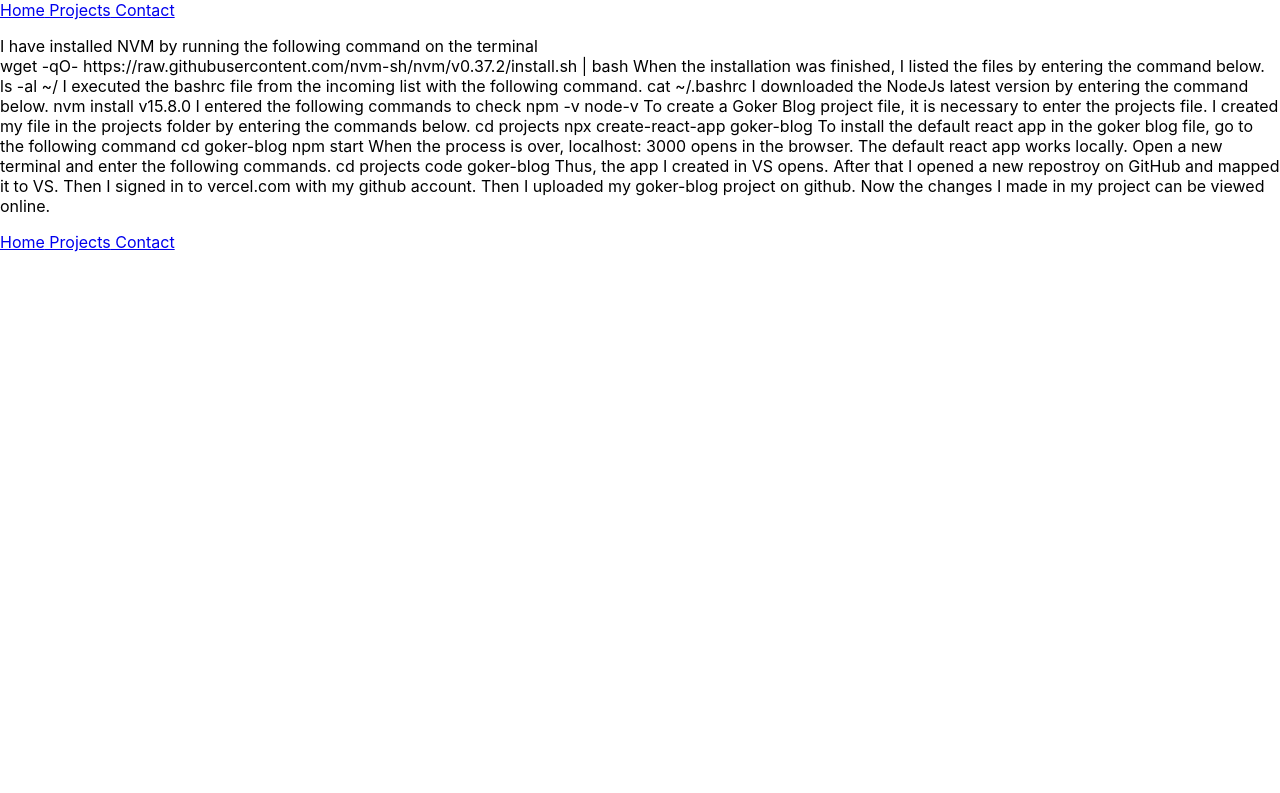
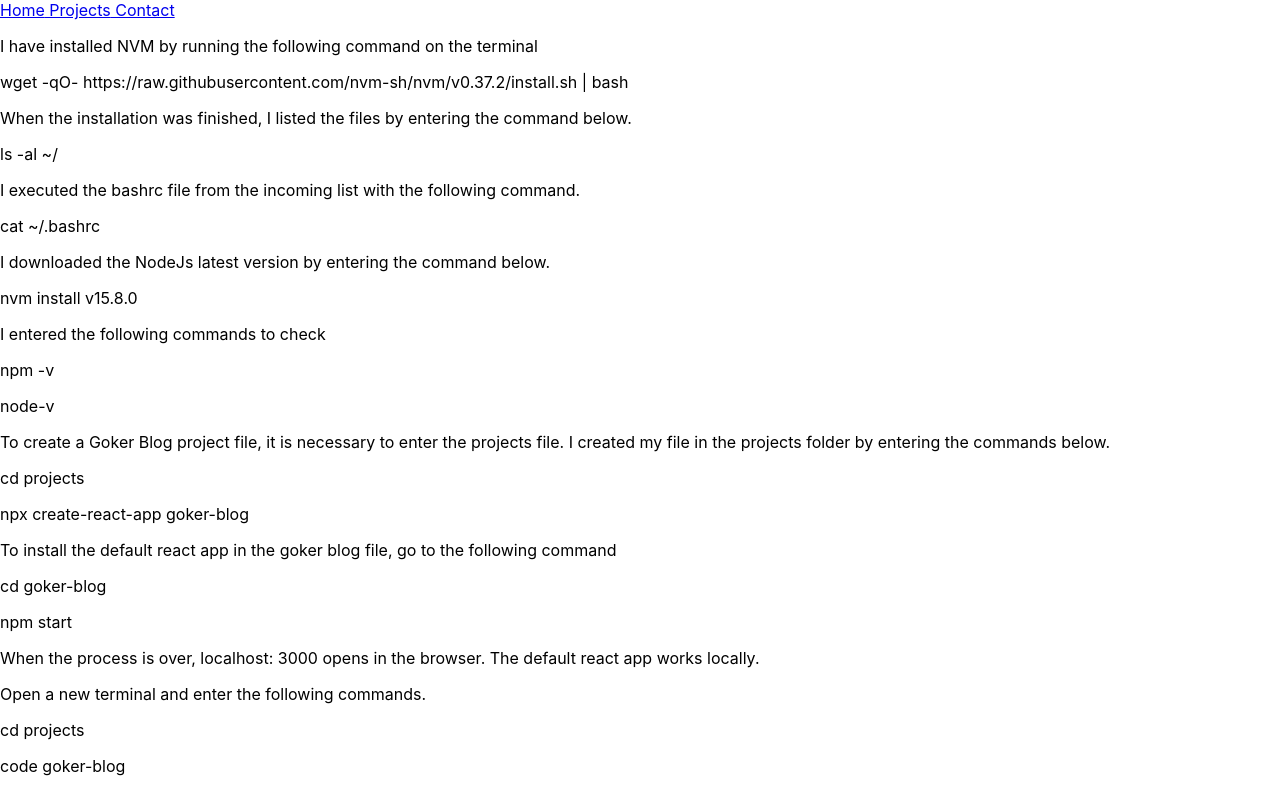
Before and after one commit to gokerlek/goker-blog, a React (Create React App) app: page / in a window 1280 px wide. Shown: the top 793 px of the page. Built offline with nearby package versions, Linux system fonts and the light colour scheme.

Commit message:
Mission completed

```diff
--- a/src/day1.js
+++ b/src/day1.js
@@ -1,56 +1,60 @@
 export const Day1 = () => {
     return <div className="day1">
         <p>
-            I have installed NVM by running the following command on the terminal <br></br>
-
-                wget -qO- https://raw.githubusercontent.com/nvm-sh/nvm/v0.37.2/install.sh | bash
-
-                When the installation was finished, I listed the files by entering the command below.
-
-                ls -al ~/
-
-                I executed the bashrc file from the incoming list with the following command.
-
-                cat ~/.bashrc
-
-                I downloaded the NodeJs latest version by entering the command below.
-
-                nvm install v15.8.0
-
-                I entered the following commands to check
-
-                npm -v
-
-                node-v
-
-                To create a Goker Blog project file, it is necessary to enter the projects file. I created my file in the projects folder by entering the commands below.
-                cd projects
-
-                npx create-react-app goker-blog
-
-                To install the default react app in the goker blog file, go to the following command
-
-                cd goker-blog
-
-                npm start
-
-                When the process is over, localhost: 3000 opens in the browser. The default react app works locally.
-
-                Open a new terminal and enter the following commands.
-
-                cd projects
-
-                code goker-blog
-
-                Thus, the app I created in VS opens.
-
-                After that I opened a new repostroy on GitHub and mapped it to VS.
-
-                Then I signed in to vercel.com with my github account.
-
-                Then I uploaded my goker-blog project on github.
-
-                Now the changes I made in my project can be viewed online.
+            <div>
+                <p>I have installed NVM by running the following command on the terminal <br></br>
+                </p>
+                <p>wget -qO- https://raw.githubusercontent.com/nvm-sh/nvm/v0.37.2/install.sh | bash
+        </p>
+                <p>When the installation was finished, I listed the files by entering the command below.
+        </p>
+                <p>ls -al ~/
+        </p>
+                <p>I executed the bashrc file from the incoming list with the following command.
+        </p>
+                <p>cat ~/.bashrc
+        </p>
+                <p>I downloaded the NodeJs latest version by entering the command below.
+        </p>
+                <p>nvm install v15.8.0
+        </p>
+                <p>I entered the following commands to check
+        </p>
+                <p>npm -v
+        </p>
+                <p>node-v
+        </p>
+                <p>To create a Goker Blog project file, it is necessary to enter the projects file. I created my file in the projects folder by entering the commands below.
+        </p>
+                <p>cd projects
+        </p>
+                <p>npx create-react-app goker-blog
+        </p>
+                <p>To install the default react app in the goker blog file, go to the following command
+        </p>
+                <p>cd goker-blog
+        </p>
+                <p> npm start
+        </p>
+                <p> When the process is over, localhost: 3000 opens in the browser. The default react app works locally.
+        </p>
+                <p>Open a new terminal and enter the following commands.
+        </p>
+                <p>cd projects
+        </p>
+                <p>code goker-blog
+        </p>
+                <p>Thes, the app I created in VS opens.
+        </p>
+                <p>After that I opened a new repostroy on GitHub and mapped it to VS.
+        </p>
+                <p>Then I signed in to vercel.com with my github account.
+        </p>
+                <p>Then I uploaded my goker-blog project on github.
+        </p>
+                <p>Now the changes I made in my project can be viewed online.
+        </p>
+            </div>
         </p>
     </div>;
 }
```
